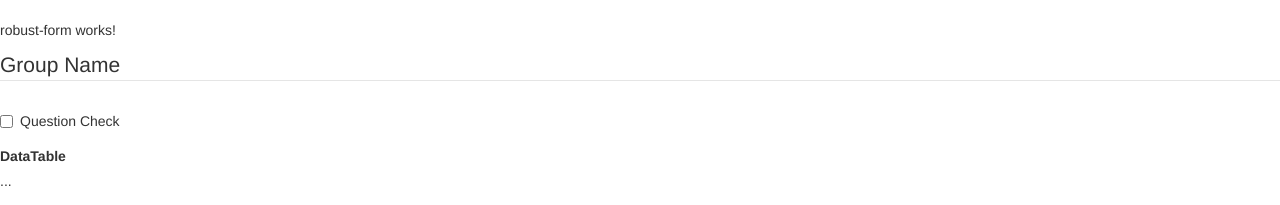
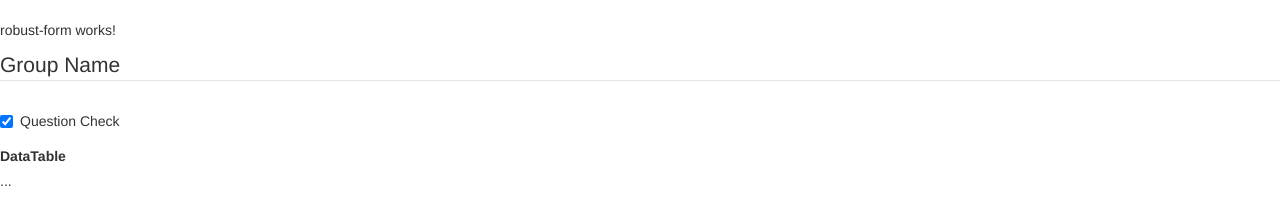
Before and after one commit to robust-team/angular-forms, an Angular app: page / in a window 1280 px wide. Shown: the top 205 px of the page. Built offline with nearby package versions, Linux system fonts and the light colour scheme.

Commit message:
Add default option for checkbox

```diff
--- a/src/app/app.component.ts
+++ b/src/app/app.component.ts
@@ -56,6 +56,7 @@ export class AppComponent {
                 "code": "P-000",
                 "description": "Question Check",
                 "fieldType": 0,
+                "defaultOption": true
             },
             {
                 "code": "P-001",
--- a/src/app/robust-forms/robust-form.component.html
+++ b/src/app/robust-forms/robust-form.component.html
@@ -12,7 +12,8 @@
           <div class="form-group">
             <div class="checkbox">
               <label>
-                <input type="checkbox" [name]="question.code" />
+                <input type="checkbox" [name]="question.code"
+                       [checked]="question.defaultOption ? 'checked' : ''" />
                 {{ question.description }}
               </label>
             </div>
```
